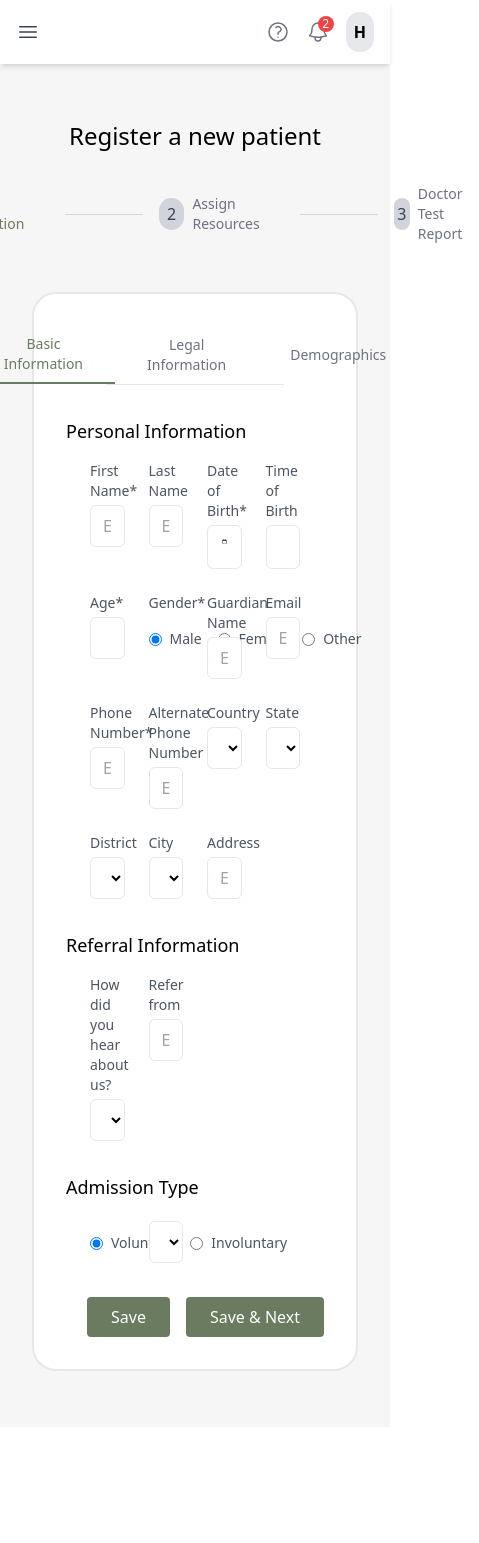
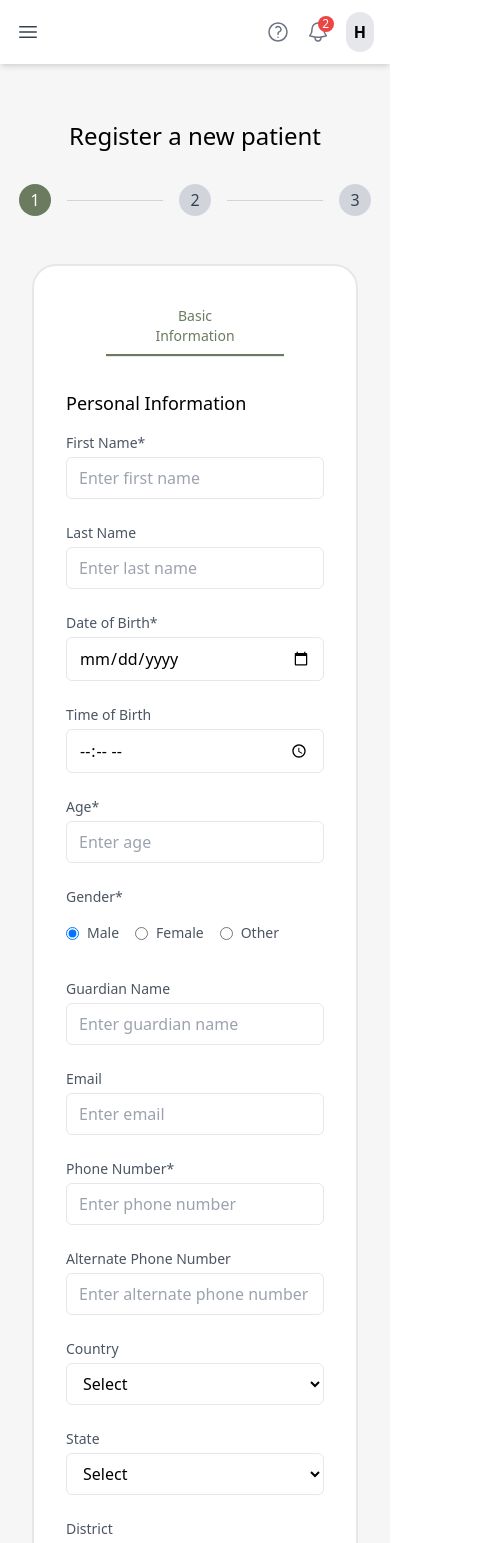
Before and after one commit to arghyadutta080/patient-Data-Management-App, a React (Vite) app: page /patient-register in a window 390 px wide. Shown: the top 1543 px of the page, 479 px wide, since content can reach past the window. Before the commit the page ends 1427 px from the top, so only its background shows below. Built offline with nearby package versions, Linux system fonts and the light colour scheme.

Commit message:
add: responsiveness

```diff
--- a/src/components/registration-form/PatientDetailsForm.jsx
+++ b/src/components/registration-form/PatientDetailsForm.jsx
@@ -3,7 +3,7 @@ import PropTypes from 'prop-types'
 const PatientDetailsForm = ({ section, register, errors }) => {
 
     return (
-        <div className="grid grid-cols-4 gap-6 w-full px-6">
+        <div className="grid grid-cols-1 md:grid-cols-4 gap-6 w-full md:px-6">
             {
                 section.fields.map((field, index) => (
                     ['text', 'date', 'time', 'email', 'number'].includes(field.type) ? (
--- a/src/components/registration-form/StepperForm.jsx
+++ b/src/components/registration-form/StepperForm.jsx
@@ -112,7 +112,7 @@ const StepperForm = () => {
     return (
       <>
         {/* Navigation Buttons */}
-        <div className="flex justify-end gap-4 mt-8">
+        <div className="flex flex-col md:flex-row justify-end gap-4 mt-8">
           {(activeStep > 0 || activeTab > 0) && (
             <button
               type="button"
@@ -191,7 +191,7 @@ const StepperForm = () => {
 
   return (
     <div className="max-w-8xl mx-auto px-4 py-8">
-      <h1 className="text-2xl font-normal text-center mb-8">Register a new patient</h1>
+      <h1 className="text-2xl font-normal md:text-3xl md:font-medium text-center mb-8">Register a new patient</h1>
 
       {/* Stepper */}
       <div className="flex items-center justify-center mb-12">
@@ -204,7 +204,7 @@ const StepperForm = () => {
               {step.number}
             </div>
 
-            <span className={`ml-2 text-sm
+            <span className={`ml-2 text-sm hidden md:block
                 ${index <= activeStep
                 ? 'text-olive-600'
                 : 'text-gray-500'}`}>
@@ -231,8 +231,8 @@ const StepperForm = () => {
                 onClick={() => setActiveTab(index)}
                 className={`px-8 py-2 text-sm font-medium
                   ${index === activeTab
-                    ? 'border-b-2 border-olive-600 text-olive-600'
-                    : 'text-gray-500'}`}
+                    ? 'border-b-2 border-olive-600 text-olive-600 '
+                    : 'text-gray-500 hidden md:block'}`}
               >
                 {tab.label}
               </button>
```
